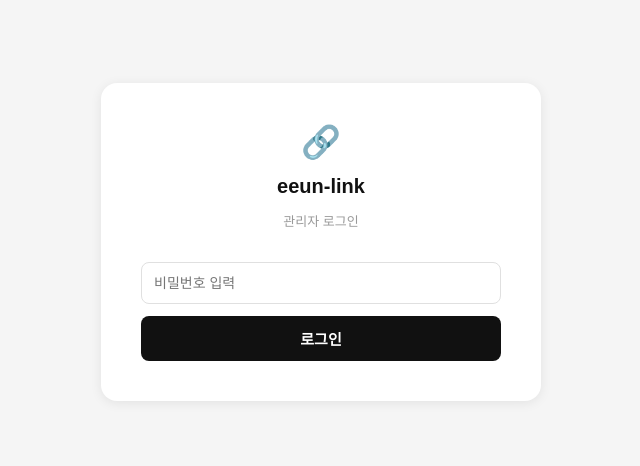
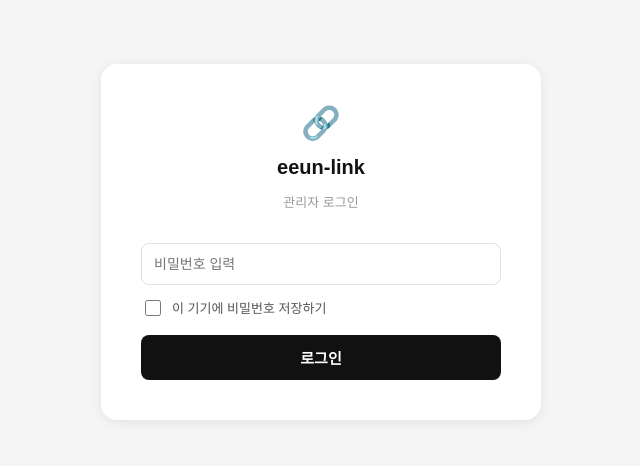
Before and after one commit to eeuncontrol/eeun-link, a Next.js app: page /login in a window 1280 px wide. Shown: the part 166-632 px from the top of the page, without its empty margins (319-959 px from the left). Built offline with nearby package versions, Linux system fonts and the light colour scheme.

Commit message:
feat: add remember me on login

```diff
--- a/pages/api/auth/login.js
+++ b/pages/api/auth/login.js
@@ -3,7 +3,7 @@ import { serialize } from 'cookie'
 export default function handler(req, res) {
   if (req.method !== 'POST') return res.status(405).end()
 
-  const { password } = req.body
+  const { password, remember } = req.body
   const adminPassword = process.env.ADMIN_PASSWORD
 
   if (!adminPassword || password !== adminPassword) {
@@ -14,7 +14,7 @@ export default function handler(req, res) {
     httpOnly: true,
     secure: process.env.NODE_ENV === 'production',
     sameSite: 'lax',
-    maxAge: 60 * 60 * 24 * 30,
+    ...(remember ? { maxAge: 60 * 60 * 24 * 30 } : {}),
     path: '/',
   })
 
--- a/pages/login.js
+++ b/pages/login.js
@@ -3,6 +3,7 @@ import { useRouter } from 'next/router'
 
 export default function Login() {
   const [password, setPassword] = useState('')
+  const [remember, setRemember] = useState(false)
   const [error, setError] = useState('')
   const [loading, setLoading] = useState(false)
   const router = useRouter()
@@ -14,7 +15,7 @@ export default function Login() {
     const res = await fetch('/api/auth/login', {
       method: 'POST',
       headers: { 'Content-Type': 'application/json' },
-      body: JSON.stringify({ password }),
+      body: JSON.stringify({ password, remember }),
     })
     if (res.ok) {
       router.push('/')
@@ -47,6 +48,15 @@ export default function Login() {
             }}
             required
           />
+          <label style={{ display: 'flex', alignItems: 'center', gap: '8px', marginBottom: '16px', cursor: 'pointer' }}>
+            <input
+              type="checkbox"
+              checked={remember}
+              onChange={e => setRemember(e.target.checked)}
+              style={{ width: '16px', height: '16px', cursor: 'pointer', accentColor: '#111' }}
+            />
+            <span style={{ fontSize: '13px', color: '#555' }}>이 기기에 비밀번호 저장하기</span>
+          </label>
           {error && <p style={{ color: '#e53e3e', fontSize: '13px', marginBottom: '12px' }}>{error}</p>}
           <button type="submit" disabled={loading} style={{
             width: '100%', padding: '12px', background: '#111', color: '#fff',
```
